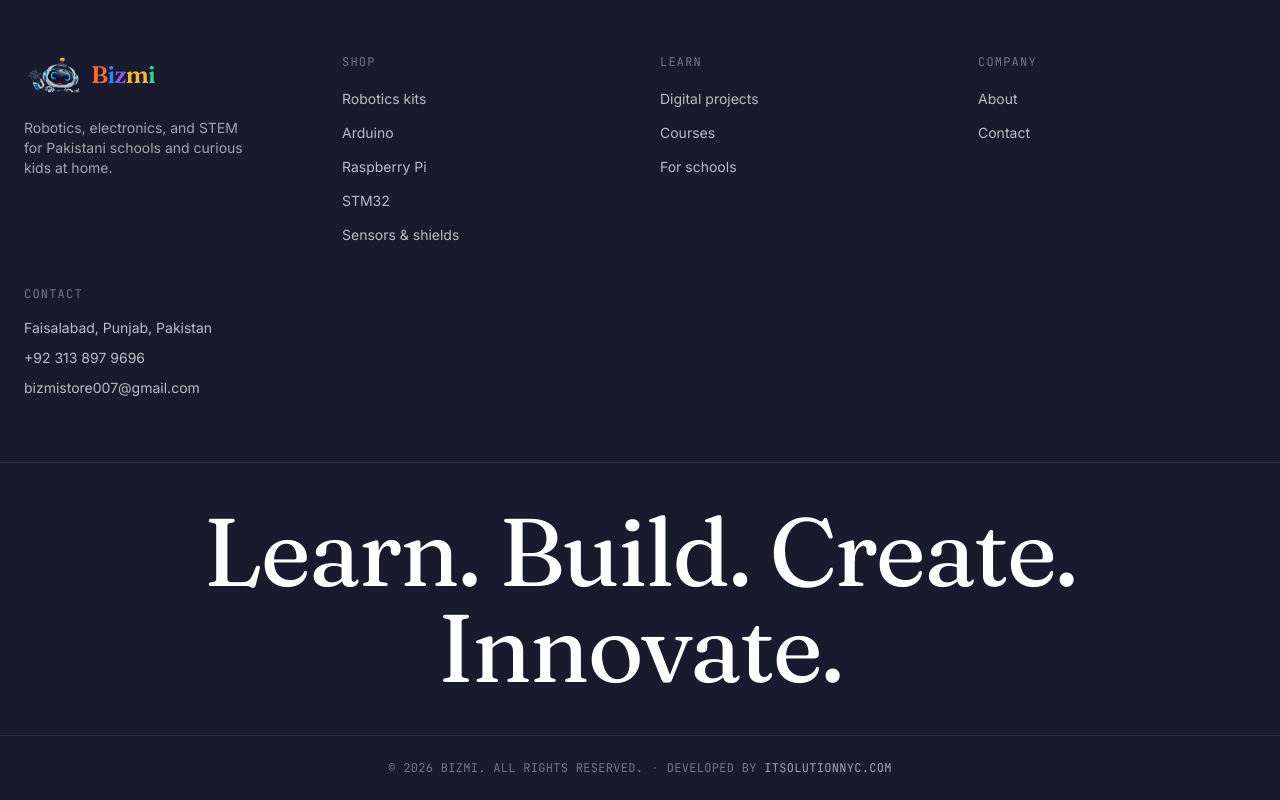
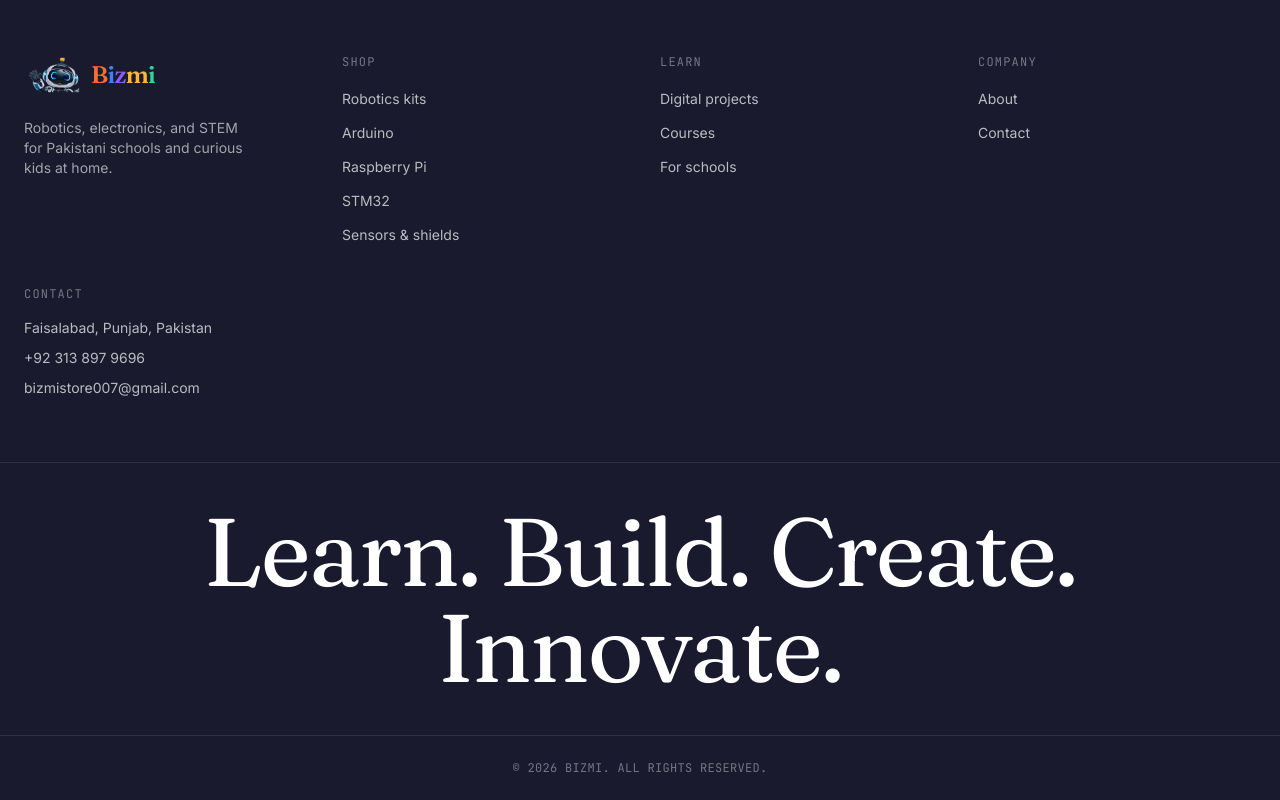
Before and after one commit to mrjaved121/bizmi, a Next.js app: page / in a window 1280 px wide. Shown: the part 6492-7292 px from the top of the page. Built offline with nearby package versions, Linux system fonts and the light colour scheme; no server answers.

Commit message:
Remove developed-by ITSolutionNYC.com credit from footer

```diff
--- a/components/features/home/Footer.tsx
+++ b/components/features/home/Footer.tsx
@@ -57,20 +57,6 @@ export function Footer() {
       <div className="border-t border-white/10 px-6 py-6">
         <p className="mx-auto flex max-w-7xl flex-wrap items-center justify-center gap-x-2 gap-y-1 text-center font-mono text-xs uppercase tracking-wide text-white/40">
           <span>© {new Date().getFullYear()} Bizmi. All rights reserved.</span>
-          <span aria-hidden className="text-white/20">
-            ·
-          </span>
-          <span>
-            Developed by{" "}
-            <a
-              href="https://itsolutionnyc.com"
-              target="_blank"
-              rel="noopener noreferrer"
-              className="text-white/60 transition-colors hover:text-white"
-            >
-              ITSolutionNYC.com
-            </a>
-          </span>
         </p>
       </div>
     </footer>
```
